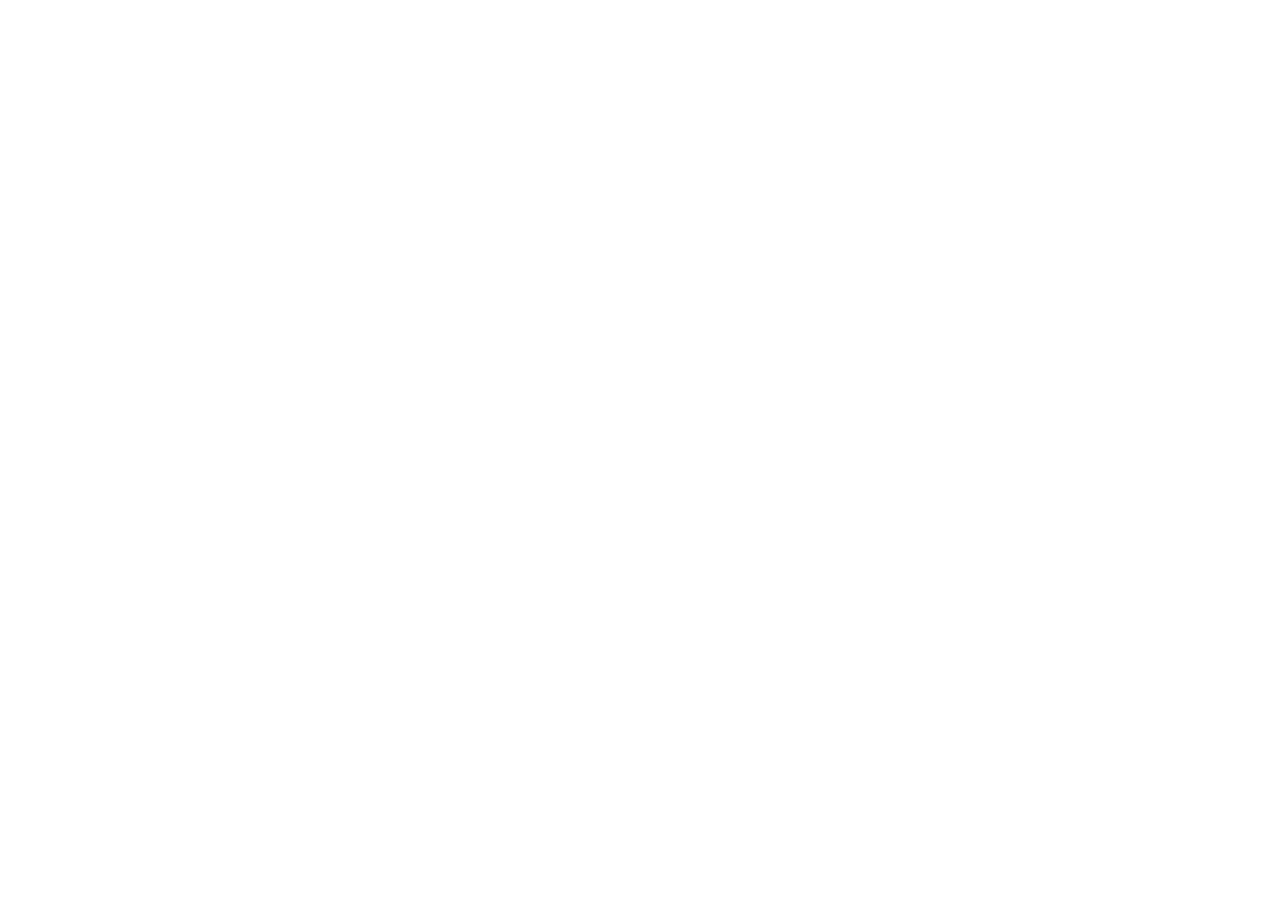
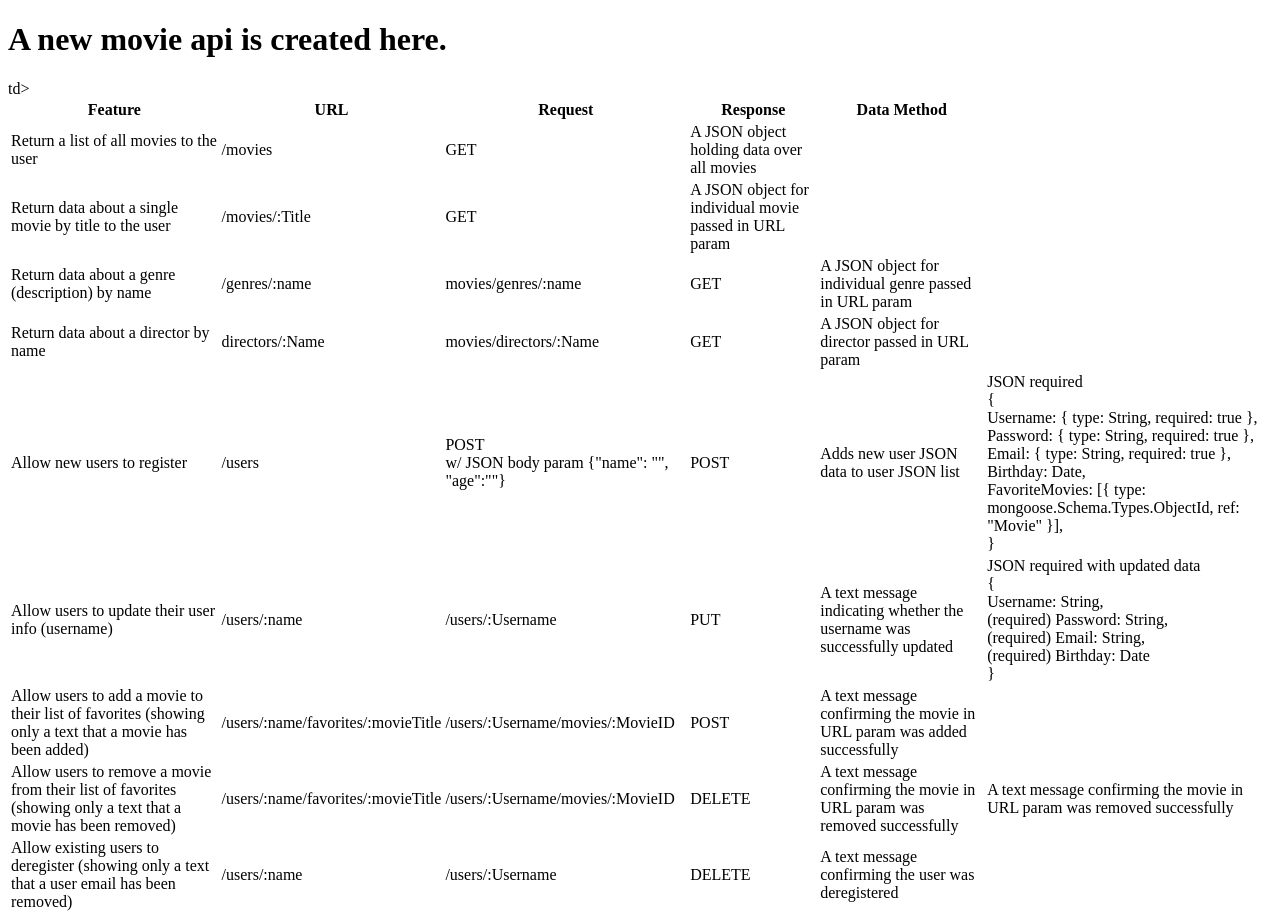
Before and after one commit to maicoding/movie_api, a website: page public/documentation.html in a window 1280 px wide. Before the commit the page ends 800 px from the top, so only its background shows below. Drawn offline with Linux system fonts and the light colour scheme.

Commit message:
Added table of endpoints to documentation.html

```diff
--- a/public/documentation.html
+++ b/public/documentation.html
@@ -1,13 +1,113 @@
 <!DOCTYPE html>
 <html lang="en">
   <head>
-    <meta charset="UTF-8" />
-    <title>Movie API Documentation</title>
+    <!-- Required meta tags -->
+    <meta charset="utf-8" />
+    <meta
+      name="viewport"
+      content="width=device-width, initial-scale=1"
+    />
+    <title>MyFlix Api</title>
   </head>
-
-  <body>
-    <header></header>
-    <main></main>
-    <footer></footer>
-  </body>
 </html>
+<body>
+  <header>
+  </header>
+  <main>
+  <h1>A new movie api is created here.</h1>
+  <table>
+    <thead>
+      <tr>
+        <th>Feature</th>
+        <th>URL</th>
+        <th>Request</th>
+        <th>Response</th>
+        <th>Data Method</th>
+      </tr>
+      <tr>
+        <td>Return a list of all movies to the user
+        </td>
+        <td>/movies</td>
+        <td>GET</td>
+        <td>A JSON object holding data over all movies</td>
+      </tr>
+      <tr>
+        <td>Return data about a single movie by title to the user</td>
+        <td>/movies/:Title</td>
+        <td>GET</td>
+        <td>A JSON object for individual movie passed in URL param</td>
+      </tr>
+      <tr>
+        <td>Return data about a genre (description) by name
+        </td>
+        <td>/genres/:name</td>
+        <td>movies/genres/:name</td>
+        <td>GET</td>
+        <td>A JSON object for individual genre passed in URL param</td>
+      </tr>
+      <tr>
+        <td>Return data about a director by name</td>
+        <td>directors/:Name</td>
+        <td>movies/directors/:Name</td>
+        <td>GET</td>
+        <td>A JSON object for director passed in URL param</td>
+      </tr>
+      <tr>
+        <td>Allow new users to register</td>
+        <td>/users</td>
+        <td>POST <br>w/ JSON body param {"name": "", "age":""}</td>
+        <td>POST</td>
+        <td>Adds new user JSON data to user JSON list</td>
+        <td>JSON required<br>{<br>
+          Username: { type: String, required: true },<br>
+          Password: { type: String, required: true },<br>
+          Email: { type: String, required: true },<br>
+          Birthday: Date,<br>
+          FavoriteMovies: [{ type: mongoose.Schema.Types.ObjectId, ref: "Movie" }],<br>
+        }</td>
+      </tr>
+      <tr>
+        <td>Allow users to update their user info (username)</td>
+        <td>/users/:name</td>
+        <td>/users/:Username</td>
+        <td>PUT</td>
+        <td>A text message indicating whether the username was successfully updated</td>
+        <td>JSON required with updated data<br>{<br>
+          Username: String,<br>
+          (required)
+          Password: String,<br>
+          (required)
+          Email: String,<br>
+          (required)
+          Birthday: Date<br>
+        }</td>
+      </tr>
+      <tr>
+        <td>Allow users to add a movie to their list of favorites (showing only a text that a movie has been added)</td>
+        <td>/users/:name/favorites/:movieTitle</td>
+        <td>/users/:Username/movies/:MovieID</td>
+        <td>POST</td>
+        <td>A text message confirming the movie in URL param was added successfully</td>
+      </tr>
+      <tr>
+        <td>Allow users to remove a movie from their list of favorites (showing only a text that a movie has been removed)</td>
+        <td>/users/:name/favorites/:movieTitle</td>
+        <td>/users/:Username/movies/:MovieID</td>
+        <td>DELETE</td>
+        <td>A text message confirming the movie in URL param was removed successfully</td>
+        <td>A text message confirming the movie in URL param was removed successfully</tr>td>
+      </tr>
+      <tr>
+        <td>Allow existing users to deregister (showing only a text that a user email has been removed)</td>
+        <td>/users/:name</td>
+        <td>/users/:Username</td>
+        <td>DELETE</td>
+        <td>A text message confirming the user was deregistered</td>
+      </tr>
+    </thead>
+  </table>
+</main>
+<footer>
+</footer>
+</body>
+</html>
```
Also changed, not shown: log.txt (+7 -0 lines).
